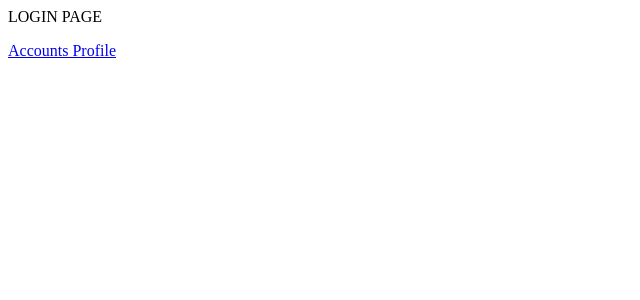
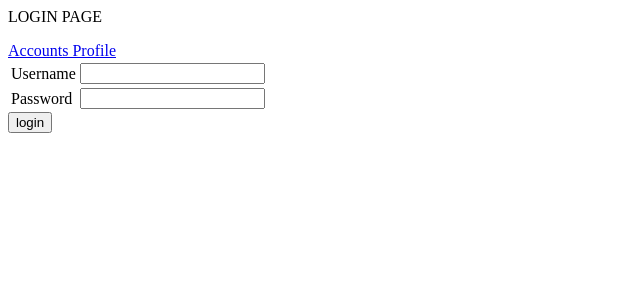
Before and after one commit to BurningFenix/ScribbleHack, a Django app: template templates/homepage/login.html in a window 1280 px wide. Shown: the top 300 px of the page, without its empty margins (0-640 px from the left). Run offline with Django 3.2, Linux system fonts and the light colour scheme; the template is opened without the code that fills it, so the values that code supplies are empty, except form fields; tables that the repository leaves empty hold one stand-in row (values such as "Sample post"); form fields are guessed from the names that the template uses.

Commit message:
ro changes

```diff
--- a/apps/accounts/urls.py
+++ b/apps/accounts/urls.py
@@ -1,7 +1,7 @@
 from django.conf.urls import *
 
 urlpatterns = patterns('apps.accounts.views',
-    url(r'^profile/', 'profile', name="accounts_profile"),
+    url(r'^profile/$', 'profile', name="accounts_profile"),
     url(r'^profile/edit', 'edit_profile', name="accounts_edit"),
     #url(r'^browse/$', 'browse', name="homepage_browse"),
     #url(r'^confirmed/$', 'congrats', name="homepage_congrats"),
--- a/apps/homepage/urls.py
+++ b/apps/homepage/urls.py
@@ -1,8 +1,13 @@
 from django.conf.urls import *
 
 urlpatterns = patterns('apps.homepage.views',
+	#url('', include('django.contrib.auth.urls')),
     url(r'^$', 'index', name="homepage_index"),
-    url(r'^login/$', 'login', name="homepage_login"),
+    url(r'^login/$', 'login_user', name="homepage_login"),
     #url(r'^browse/$', 'browse', name="homepage_browse"),
     #url(r'^confirmed/$', 'congrats', name="homepage_congrats"),
  )
+
+urlpatterns += patterns('',
+	(r'^accounts/login/$', 'django.contrib.auth.views.login', {'template_name': 'homepage/login.html'}),
+)
--- a/sh/urls.py
+++ b/sh/urls.py
@@ -8,7 +8,7 @@ urlpatterns = patterns('',
     # url(r'^$', 'sh.views.home', name='home'),
     # url(r'^blog/', include('blog.urls')),
     (r'^', include('apps.homepage.urls')),
-    (r'^', include('apps.accounts.urls')),
+    (r'^accounts/', include('apps.accounts.urls')),
 
     url(r'^admin/', include(admin.site.urls)),
 )
--- a/templates/homepage/login.html
+++ b/templates/homepage/login.html
@@ -3,7 +3,28 @@
 
 <p> LOGIN PAGE </p>
 
+
+{% if form.errors %}
+<p>Your username and password didn't match. Please try again.</p>
+{% endif %}
+
 <a href="{% url "accounts_profile" %}">Accounts Profile</a>
+<form method="post" action="{% url 'django.contrib.auth.views.login' %}">
+{% csrf_token %}
+<table>
+<tr>
+    <td>{{ form.username.label_tag }}</td>
+    <td>{{ form.username }}</td>
+</tr>
+<tr>
+    <td>{{ form.password.label_tag }}</td>
+    <td>{{ form.password }}</td>
+</tr>
+</table>
+
+<input type="submit" value="login" />
+<input type="hidden" name="next" value="{{ next }}" />
+</form>
 
 </body>
 </html>
```
Also changed, not shown: apps/homepage/views.py (+15 -2 lines), templates/accounts/profile.html (+7 -0 lines).
